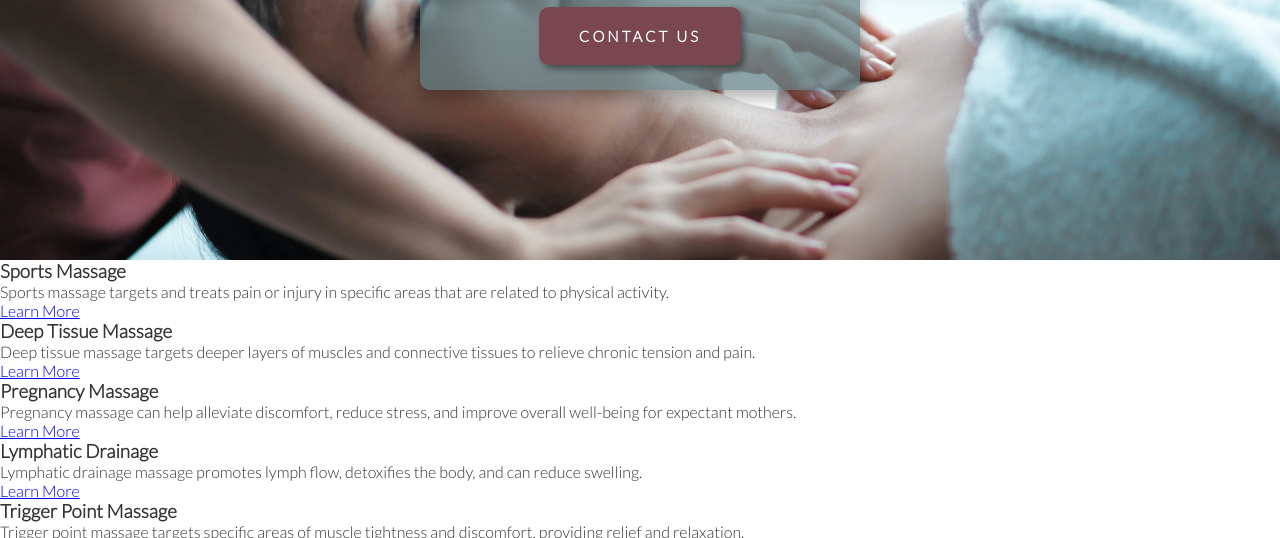
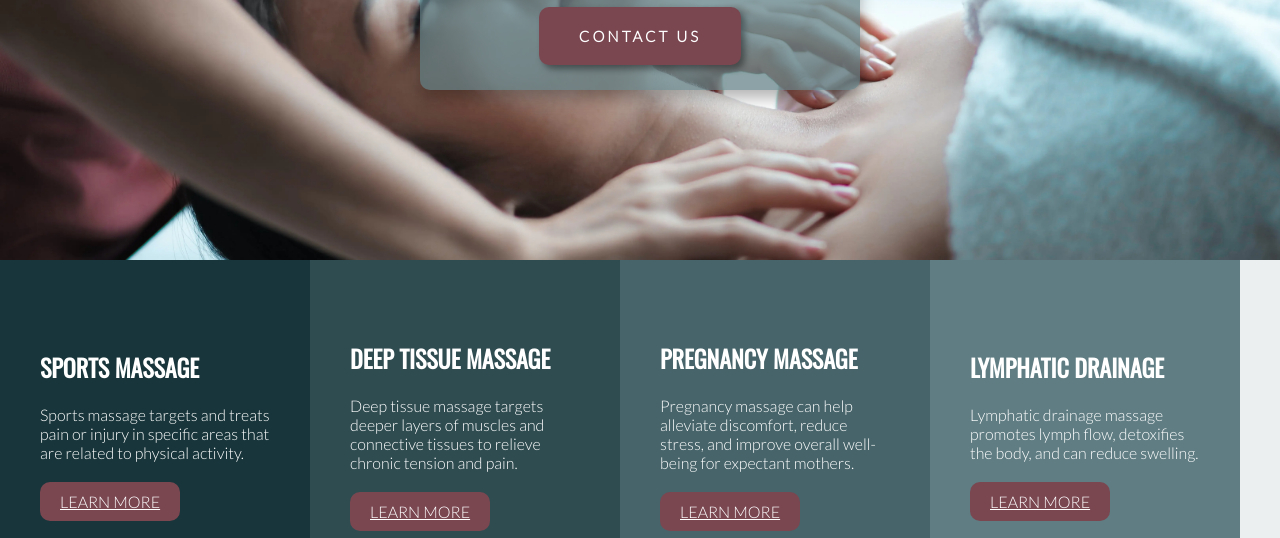
Before and after one commit to dannykadoshi/hersee-massage, a plain HTML site: page index.html in a window 1280 px wide. Shown: the part 410-948 px from the top of the page. Drawn offline with nearby package versions, Linux system fonts and the light colour scheme.

Commit message:
Add styling to services section within treatments.html

```diff
--- a/assets/css/style.css
+++ b/assets/css/style.css
@@ -259,6 +259,82 @@ nav a:hover {
     background-color: rgba(95, 125, 131, 0.127);
     padding-top: 20px;
 }
+
+/* Services section with links to treatments.html */
+.services-main {
+    flex-wrap: wrap;
+}
+
+.services-area {
+    background-color: #E4F0F1;
+    padding: 40px;
+    margin-bottom: 30px;
+    display: flex;
+    flex-direction: column;
+    justify-content: center;
+    align-items: center;
+    box-sizing: border-box;
+    width: 100%;
+    float: left;
+    width: 310px;
+    height: 350px;
+    box-sizing: border-box;
+}
+
+.services-area:nth-child(1) {
+    background-color: #17353A;
+}
+
+.services-area:nth-child(2) {
+    background-color: #2F4C51;
+}
+
+.services-area:nth-child(3) {
+    background-color: #46646A;
+}
+
+.services-area:nth-child(4) {
+    background-color: #5F7D83;
+}
+
+.services-area:nth-child(5) {
+    background-color: #95B0B5;
+}
+
+
+.services-wrapper-text h3 {
+    font-size: 24px;
+    margin-bottom: 20px;
+    color: #fff;
+    font-family: 'Oswald', sans-serif;
+    text-transform: uppercase;
+}
+
+.services-wrapper-text p {
+    font-size: 16px;
+    margin-bottom: 20px;
+    color: #fff;
+}
+
+.services-buttom {
+    margin-top: 20px;
+}
+
+.learn-more-buttom {
+    display: inline-block;
+    background-color: #7a4751;
+    color: #FFFFFF;
+    padding: 10px 20px;
+    border-radius: 10px;
+    font-size: 16px;
+    text-transform: uppercase;
+    transition: background-color 0.3s ease-in-out;
+}
+
+.learn-more-buttom:hover {
+    background-color: #c0392b;
+}
+
 
 /* Footer and social links styling */
 footer {
--- a/index.html
+++ b/index.html
@@ -41,7 +41,7 @@
         </div>
     </section>
     <!--Services Section with clicable links-->
-    <section>
+    <section class="services-main">
         <div class="services-area">
             <div class="services-inner-column">
                 <div class="services-wrapper">
```
